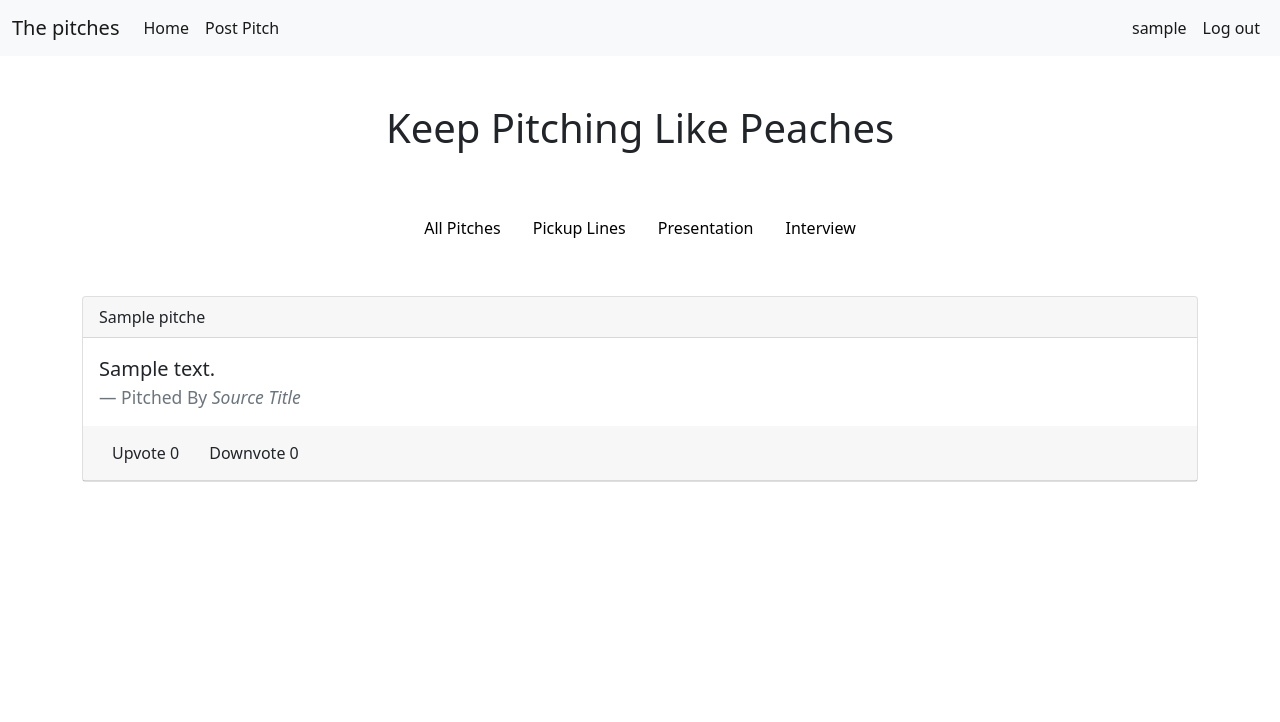
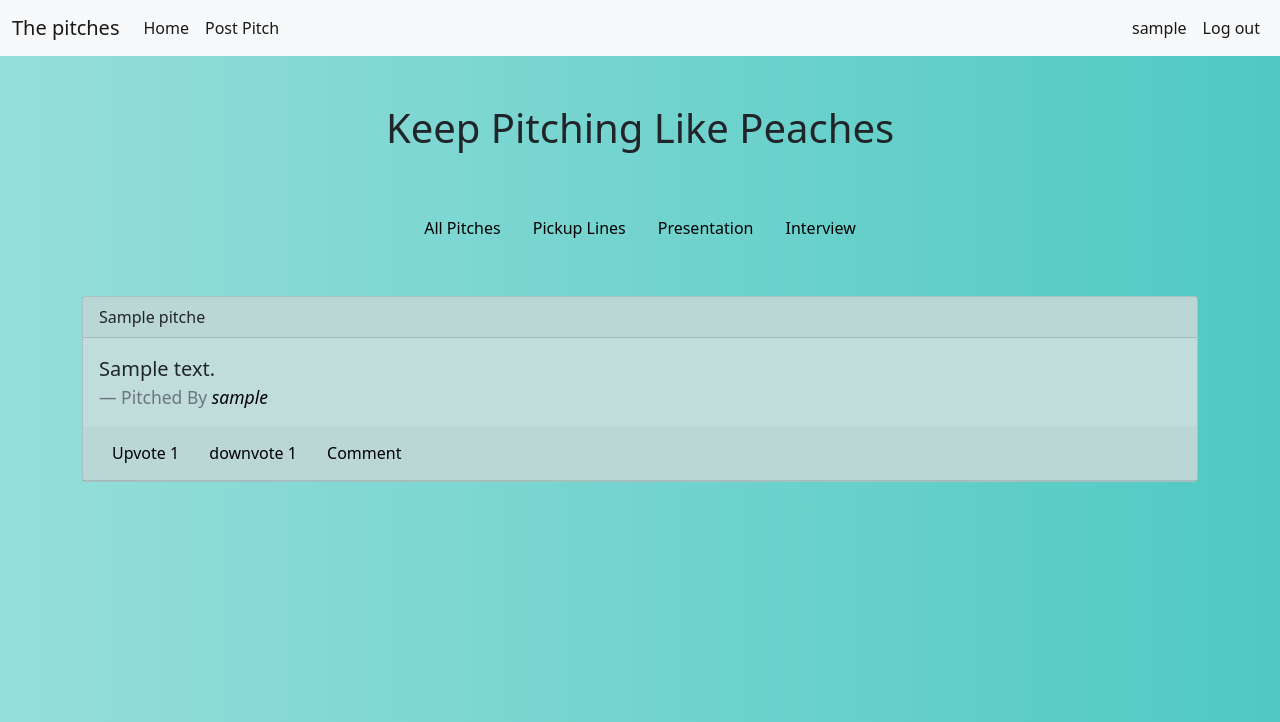
Before and after one commit to benjaminbills/pitches, a Flask app: a page that uses app/templates/category.html in a window 1280 px wide. Shown: the top 722 px of the page. Run offline with Flask 2, Linux system fonts and the light colour scheme; a user stored in the database is signed in; tables that the repository leaves empty hold one stand-in row (values such as "Sample post").

Commit message:
add styling

```diff
--- a/app/main/views.py
+++ b/app/main/views.py
@@ -95,11 +95,13 @@ def new_comment(pitch_id):
 @main.route('/user/<username>')
 def profile(username):
     user = User.query.filter_by(username = username).first()
-
+    user_id = current_user._get_current_object().id
+    pitches = Pitch.query.filter_by(owner_id=user_id).all()
+    print(pitches)
     if user is None:
         abort(404)
 
-    return render_template("profile/profile.html", user = user)
+    return render_template("profile/profile.html", user = user, pitches=pitches)
 
 @main.route('/user/<username>/update',methods = ['GET','POST'])
 @login_required
--- a/app/models.py
+++ b/app/models.py
@@ -16,7 +16,7 @@ class User(UserMixin,db.Model):
     email = db.Column(db.String(255),unique = True,index = True)
     role_id = db.Column(db.Integer,db.ForeignKey('roles.id'))
     pitches = db.relationship("Pitch", backref="user", lazy = "dynamic")
-    bio = db.Column(db.String(255))
+    bio = db.Column(db.String())
     password_hash = db.Column(db.String(255))
     upvote = db.relationship('Upvote',backref='user',lazy='dynamic')
     downvote = db.relationship('Downvote',backref='user',lazy='dynamic')
--- a/app/static/css/styles.css
+++ b/app/static/css/styles.css
@@ -1,10 +1,18 @@
+body {
+  background: #50C9C3;  /* fallback for old browsers */
+  background: -webkit-linear-gradient(to right, #96DEDA, #50C9C3);  /* Chrome 10-25, Safari 5.1-6 */
+  background: linear-gradient(to right, #96DEDA, #50C9C3); /* W3C, IE 10+/ Edge, Firefox 16+, Chrome 26+, Opera 12+, Safari 7+ */
+}
 a {
   color: black;
   text-decoration: none;
+}
+.card{
+  background: #c0dddc;
 }
 li {
   color: aqua;
 }
 a:hover{
-  color: rgb(223, 198, 198);
+  color: rgb(8, 255, 222);
 }
--- a/app/templates/auth/register.html
+++ b/app/templates/auth/register.html
@@ -1,6 +1,11 @@
 {% extends 'base.html'%}
+{% block styles%}
+    {{ super() }}
+    <link rel="stylesheet" href="{{url_for('static',filename='css/styles.css')}}">
 
+{% endblock %}
 {% block content %}
+<div class="container pt-5">
   <form method="POST">
     <input type="hidden" name="csrf_token" value="{{ csrf_token() }}"/>
     <div class="mb-3">
@@ -17,5 +22,6 @@
     </div>
     <button type="submit" class="btn btn-primary">Submit</button>
   </form>
+</div>
 
 {% endblock%}
--- a/app/templates/category.html
+++ b/app/templates/category.html
@@ -20,12 +20,17 @@
     <div class="card-body">
       <blockquote class="blockquote mb-0">
         <p>{{pitch.description}}</p>
-        <footer class="blockquote-footer">Pitched By <cite title="Source Title">Source Title</cite></footer>
+      {% if current_user.is_authenticated %}
+      <footer class="blockquote-footer">Pitched By <cite title="Source Title"><a href="{{url_for('main.profile', username= pitch.user.username)}}">{{pitch.user.username}}</a></cite></footer>
+      {%else%}
+      <footer class="blockquote-footer">Pitched By <cite title="Source Title">{{pitch.user.username}}</cite></footer>
+      {% endif %}
       </blockquote>
     </div>
     <div class="card-header">
-      <button class="btn">Upvote 0</button>
-      <button class="btn">Downvote 0</button>
+      <button class="btn"><a href="{{url_for('main.upvote',id = pitch.id)}}">Upvote {{pitch.upvote.count()}}</a></button>
+      <button class="btn"><a href="{{url_for('main.downvote',id = pitch.id)}}">downvote {{pitch.downvote.count()}}</a></button>
+      <button class="btn"><a href="{{url_for('main.new_comment',pitch_id = pitch.id)}}">Comment</a></button>
     </div>
   </div>
   {% endfor %}
--- a/app/templates/profile/update-profile.html
+++ b/app/templates/profile/update-profile.html
@@ -1,5 +1,11 @@
 {% extends 'base.html'%}
+<!-- Styles block -->
 
+{% block styles%}
+    {{ super() }}
+    <link rel="stylesheet" href="{{url_for('static',filename='css/styles.css')}}">
+
+{% endblock %}
 {% block content %}
   <div class="container">
     <form method="POST">
```
Also changed, not shown: app/templates/auth/login.html (+7 -0 lines), app/templates/pitch.html (+8 -7 lines), app/templates/profile/profile.html (+33 -5 lines). Lines whose indentation alone changed are shown as unchanged.
